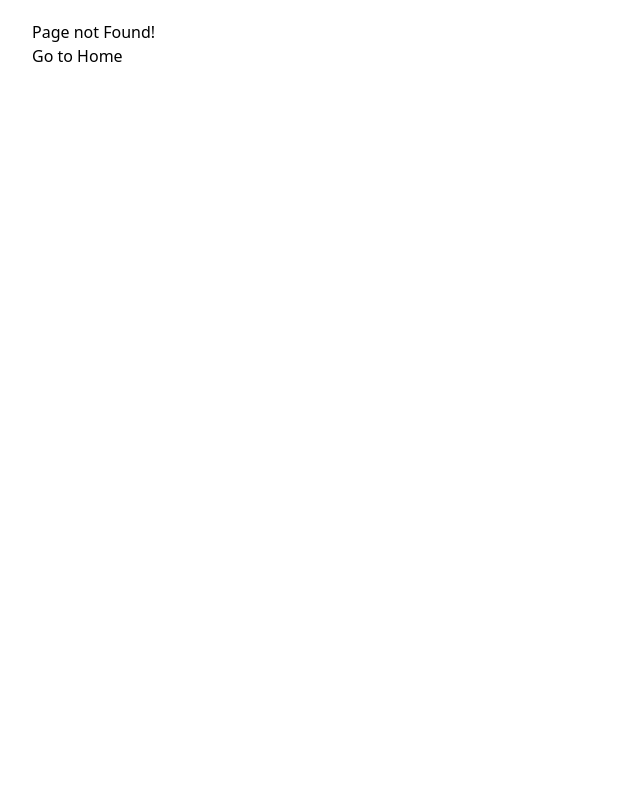
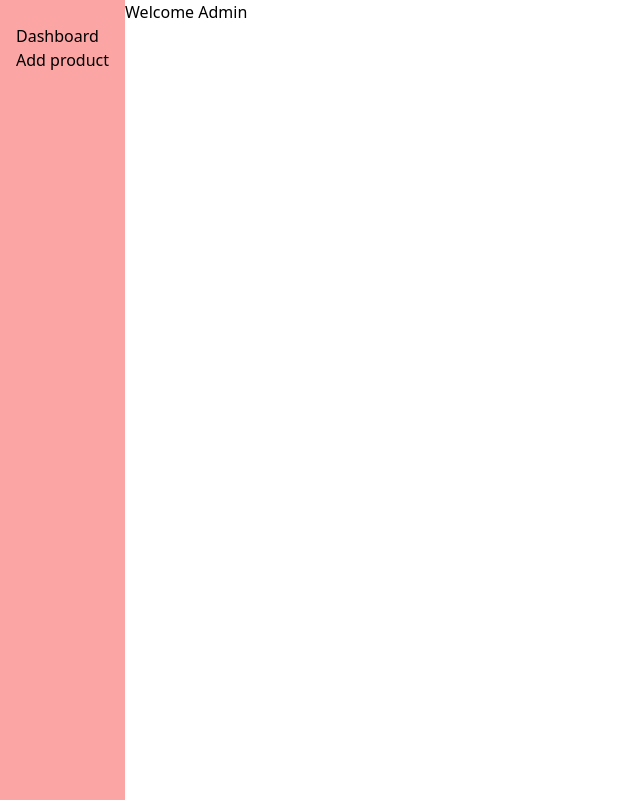
Before and after one commit to ahsaanjee045/10-react-basic, a React (Vite) app: page /admin in a window 1280 px wide. Before the commit this address had no page. Shown: the whole page, without its empty margins (0-640 px from the left). Built offline with nearby package versions, Linux system fonts and the light colour scheme.

Commit message:
added dashboard routes

```diff
--- a/src/App.jsx
+++ b/src/App.jsx
@@ -1,44 +1,19 @@
-import React, { useContext } from "react";
-import Welcome from "./components/Welcome";
-import Cart from "./components/Cart";
-import Button from "./components/Button";
-import { ThemeContext, useTheme } from "./context/ThemeContext";
-import { Computer, Moon, Sun } from "lucide-react";
+import React from "react";
 import { Route, Routes } from "react-router-dom";
-import Homepage from "./pages/Homepage";
-import About from "./pages/About";
-import Contact from "./pages/Contact";
 import NotFound from "./pages/NotFound";
-import Dept from "./pages/Dept";
-import AllSongs from "./pages/AllSongs";
-import Hindi from "./pages/Hindi";
-import Punjabi from "./pages/Punjabi";
-import SongLayout from "./layouts/SongLayout";
+import AdminLayout from "./layouts/AdminLayout";
 
 const App = () => {
-    // console.log(context)
+    return (
+        <div>
+            <Routes>
+                <Route path="/" element={<LandingPage />} />
+                <Route path="/shop" element={<Shop />} />
+                <Route path="/admin" element={<AdminLayout />}>
+                    <Route index element={<WelcomeAdmin />} />
+                    <Route path="add-product" element={<AddProduct />} />
+                </Route>
 
-    return (
-        <div
-            className={`px-8 pt-5 dark:bg-slate-800 dark:text-white bg-white text-black min-h-screen`}
-        >
-            <Routes>
-                <Route path="/" element={<Homepage />} />
-                {/* Layout routes */}
-                {/* Multiple Absolute routes */}
-                {/* localhost:5173/songs/hindi */}
-                {/* localhost:5173/hindi */}
-                {/* <Route path="/songs" element={<AllSongs />} />
-                <Route path="/songs/hindi" element={<Hindi />} />
-                <Route path="/songs/punjabu" element={<Hindi />} /> */}
-                <Route path="/songs" element={<SongLayout />}>
-                    <Route index element={<AllSongs />} />
-                    <Route path="hindi" element={<Hindi />} />
-                    <Route path="punjabi" element={<Punjabi />} />
-                </Route>
-                <Route path="/about" element={<About />} />
-                <Route path="/contact" element={<Contact />} />
-                {/* Catch all router/wild card route */}
                 <Route path="*" element={<NotFound />} />
             </Routes>
         </div>
@@ -47,5 +22,24 @@ const App = () => {
 
 export default App;
 
-// Client-Side
-// admin
+function LandingPage() {
+    return <div>Landing page</div>;
+}
+function Shop() {
+    return <div>Shop page</div>;
+}
+
+function WelcomeAdmin() {
+    return <div>Welcome Admin</div>;
+}
+function AddProduct() {
+    return <div>Add Products Page</div>;
+}
+
+// Ecommerce ->
+// end-user-side
+//   |-> / route -> landing page
+//   |-> /shop route -> product shop page
+// admin-side
+//   |-> /admin layout-route
+//   |-> /admin/addproduct Add Product
--- /dev/null
+++ b/src/layouts/AdminLayout.jsx
@@ -0,0 +1,31 @@
+import React from "react";
+import { Link, Outlet } from "react-router-dom";
+
+const AdminLayout = () => {
+    return (
+        <div className="flex h-screen">
+            <aside className="bg-red-300 h-full px-4 py-6">
+                <ul>
+                    <li>
+                        <Link className="hover:underline" to={"/admin"}>
+                            Dashboard
+                        </Link>
+                    </li>
+                    <li>
+                        <Link
+                            className="hover:underline"
+                            to={"/admin/add-product"}
+                        >
+                            Add product
+                        </Link>
+                    </li>
+                </ul>
+            </aside>
+            <div>
+                <Outlet />
+            </div>
+        </div>
+    );
+};
+
+export default AdminLayout;
```
